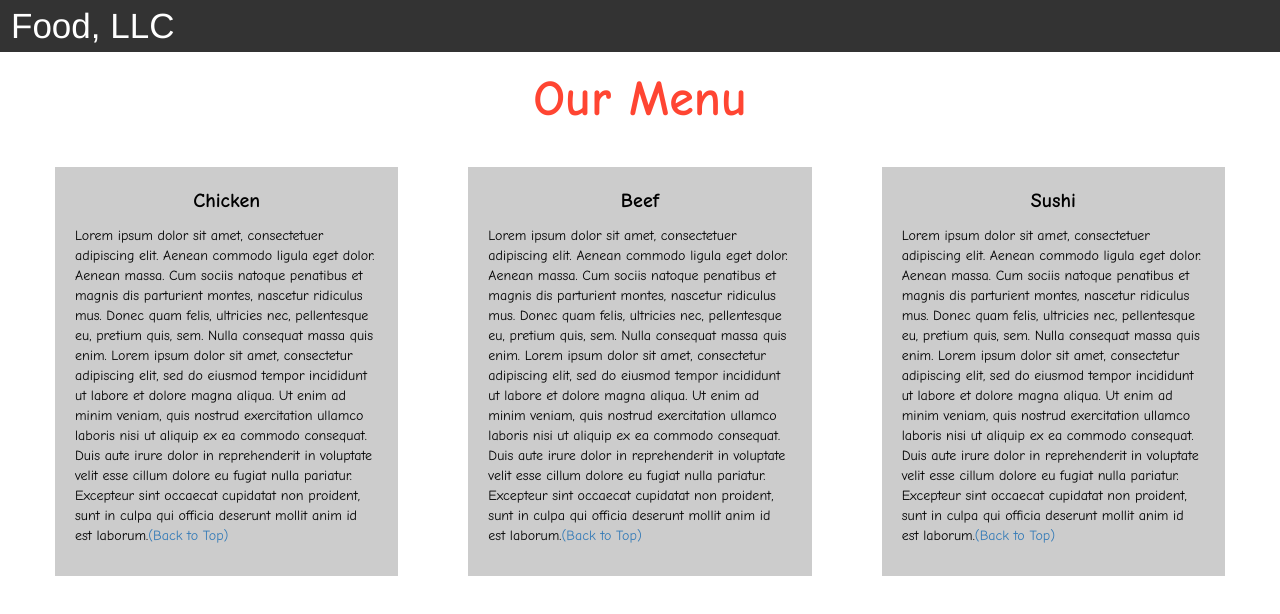
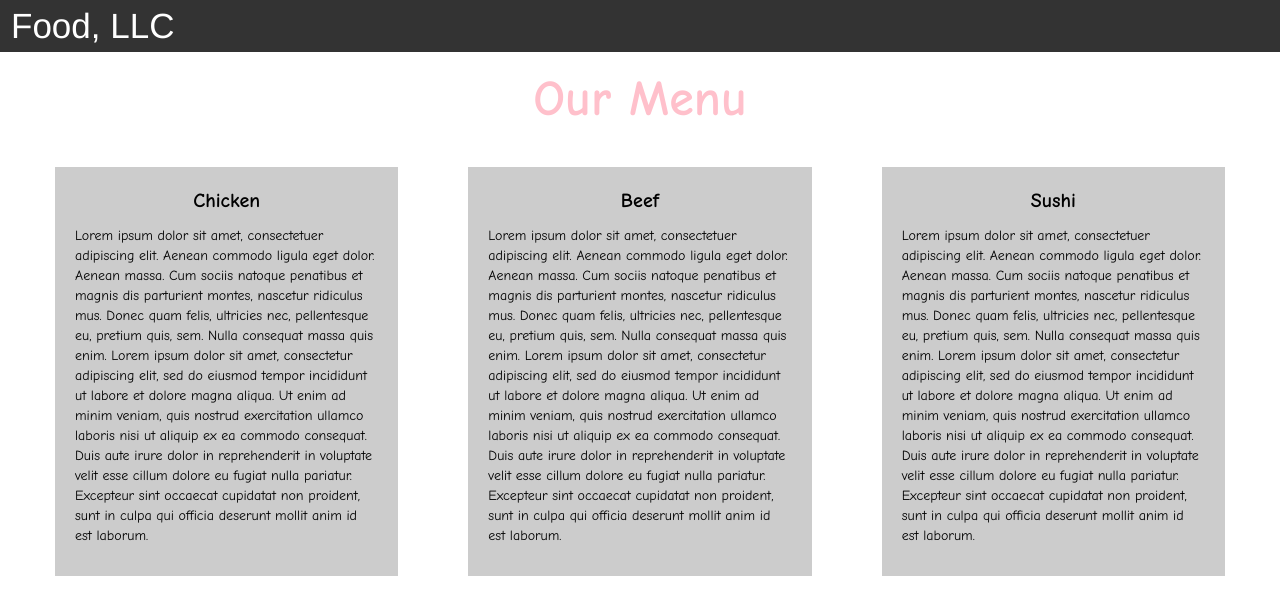
Before and after one commit to vardakari99/coursera-course-module3-assignment, a plain HTML site: page index.html in a window 1280 px wide. Drawn offline with nearby package versions, Linux system fonts and the light colour scheme.

Commit message:
Update index.html

```diff
--- a/index.html
+++ b/index.html
@@ -58,7 +58,7 @@
 .main-title{
   margin-bottom: 15px;
   text-align: center;
-  color: #ff4532;
+  color: pink;
   font-size: 50px;
   font-family: "Comic Sans MS", cursive, sans-serif;
   font-weight: bold;
@@ -105,10 +105,6 @@ li{
 	font-size: 20px;
 	font-weight: bold;
 }
-
-#top{
-
-}
   </style>
 
 
@@ -148,14 +144,14 @@ li{
   <div class="col-lg-4 col-md-6 col-sm-12">
     <div class="content-box">
       <p class="item-name">Chicken</p>
-      <p>Lorem ipsum dolor sit amet, consectetuer adipiscing elit. Aenean commodo ligula eget dolor. Aenean massa. Cum sociis natoque penatibus et magnis dis parturient montes, nascetur ridiculus mus. Donec quam felis, ultricies nec, pellentesque eu, pretium quis, sem. Nulla consequat massa quis enim. Lorem ipsum dolor sit amet, consectetur adipiscing elit, sed do eiusmod tempor incididunt ut labore et dolore magna aliqua. Ut enim ad minim veniam, quis nostrud exercitation ullamco laboris nisi ut aliquip ex ea commodo consequat. Duis aute irure dolor in reprehenderit in voluptate velit esse cillum dolore eu fugiat nulla pariatur. Excepteur sint occaecat cupidatat non proident, sunt in culpa qui officia deserunt mollit anim id est laborum.<a href="#top">(Back to Top)</a></p>
+      <p>Lorem ipsum dolor sit amet, consectetuer adipiscing elit. Aenean commodo ligula eget dolor. Aenean massa. Cum sociis natoque penatibus et magnis dis parturient montes, nascetur ridiculus mus. Donec quam felis, ultricies nec, pellentesque eu, pretium quis, sem. Nulla consequat massa quis enim. Lorem ipsum dolor sit amet, consectetur adipiscing elit, sed do eiusmod tempor incididunt ut labore et dolore magna aliqua. Ut enim ad minim veniam, quis nostrud exercitation ullamco laboris nisi ut aliquip ex ea commodo consequat. Duis aute irure dolor in reprehenderit in voluptate velit esse cillum dolore eu fugiat nulla pariatur. Excepteur sint occaecat cupidatat non proident, sunt in culpa qui officia deserunt mollit anim id est laborum.</p>
     </div>
   </div>
 
   <div class="col-lg-4 col-md-6 col-sm-12">
     <div class="content-box">
       <p class="item-name">Beef</p>
-      <p>Lorem ipsum dolor sit amet, consectetuer adipiscing elit. Aenean commodo ligula eget dolor. Aenean massa. Cum sociis natoque penatibus et magnis dis parturient montes, nascetur ridiculus mus. Donec quam felis, ultricies nec, pellentesque eu, pretium quis, sem. Nulla consequat massa quis enim. Lorem ipsum dolor sit amet, consectetur adipiscing elit, sed do eiusmod tempor incididunt ut labore et dolore magna aliqua. Ut enim ad minim veniam, quis nostrud exercitation ullamco laboris nisi ut aliquip ex ea commodo consequat. Duis aute irure dolor in reprehenderit in voluptate velit esse cillum dolore eu fugiat nulla pariatur. Excepteur sint occaecat cupidatat non proident, sunt in culpa qui officia deserunt mollit anim id est laborum.<a href="#top">(Back to Top)</a></p>
+      <p>Lorem ipsum dolor sit amet, consectetuer adipiscing elit. Aenean commodo ligula eget dolor. Aenean massa. Cum sociis natoque penatibus et magnis dis parturient montes, nascetur ridiculus mus. Donec quam felis, ultricies nec, pellentesque eu, pretium quis, sem. Nulla consequat massa quis enim. Lorem ipsum dolor sit amet, consectetur adipiscing elit, sed do eiusmod tempor incididunt ut labore et dolore magna aliqua. Ut enim ad minim veniam, quis nostrud exercitation ullamco laboris nisi ut aliquip ex ea commodo consequat. Duis aute irure dolor in reprehenderit in voluptate velit esse cillum dolore eu fugiat nulla pariatur. Excepteur sint occaecat cupidatat non proident, sunt in culpa qui officia deserunt mollit anim id est laborum.</p>
     </div>
   </div>
 
@@ -163,7 +159,7 @@ li{
   <div class="col-lg-4 col-md-12 col-sm-12">
     <div class="content-box">
       <p class="item-name">Sushi</p>
-      <p>Lorem ipsum dolor sit amet, consectetuer adipiscing elit. Aenean commodo ligula eget dolor. Aenean massa. Cum sociis natoque penatibus et magnis dis parturient montes, nascetur ridiculus mus. Donec quam felis, ultricies nec, pellentesque eu, pretium quis, sem. Nulla consequat massa quis enim. Lorem ipsum dolor sit amet, consectetur adipiscing elit, sed do eiusmod tempor incididunt ut labore et dolore magna aliqua. Ut enim ad minim veniam, quis nostrud exercitation ullamco laboris nisi ut aliquip ex ea commodo consequat. Duis aute irure dolor in reprehenderit in voluptate velit esse cillum dolore eu fugiat nulla pariatur. Excepteur sint occaecat cupidatat non proident, sunt in culpa qui officia deserunt mollit anim id est laborum.<a href="#top">(Back to Top)</a></p>
+      <p>Lorem ipsum dolor sit amet, consectetuer adipiscing elit. Aenean commodo ligula eget dolor. Aenean massa. Cum sociis natoque penatibus et magnis dis parturient montes, nascetur ridiculus mus. Donec quam felis, ultricies nec, pellentesque eu, pretium quis, sem. Nulla consequat massa quis enim. Lorem ipsum dolor sit amet, consectetur adipiscing elit, sed do eiusmod tempor incididunt ut labore et dolore magna aliqua. Ut enim ad minim veniam, quis nostrud exercitation ullamco laboris nisi ut aliquip ex ea commodo consequat. Duis aute irure dolor in reprehenderit in voluptate velit esse cillum dolore eu fugiat nulla pariatur. Excepteur sint occaecat cupidatat non proident, sunt in culpa qui officia deserunt mollit anim id est laborum.</p>
     </div>
   </div>
 
```
